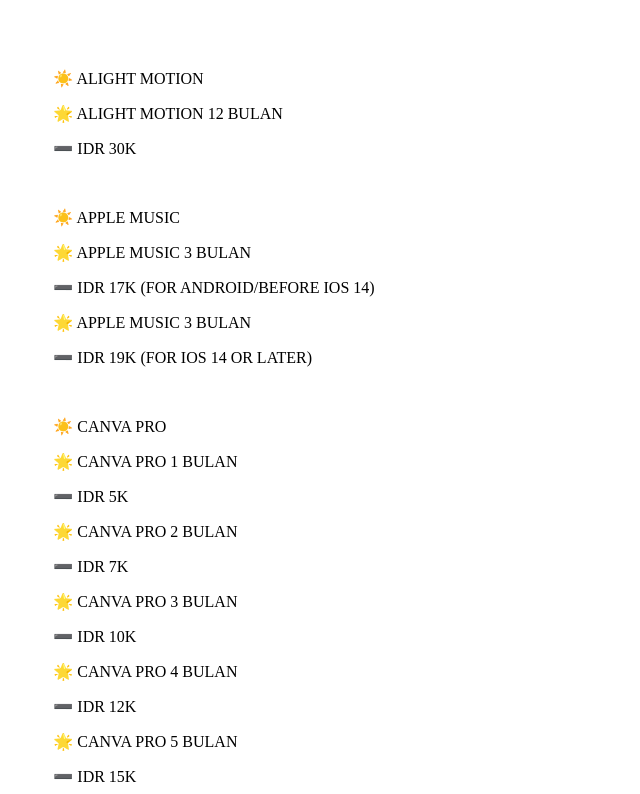
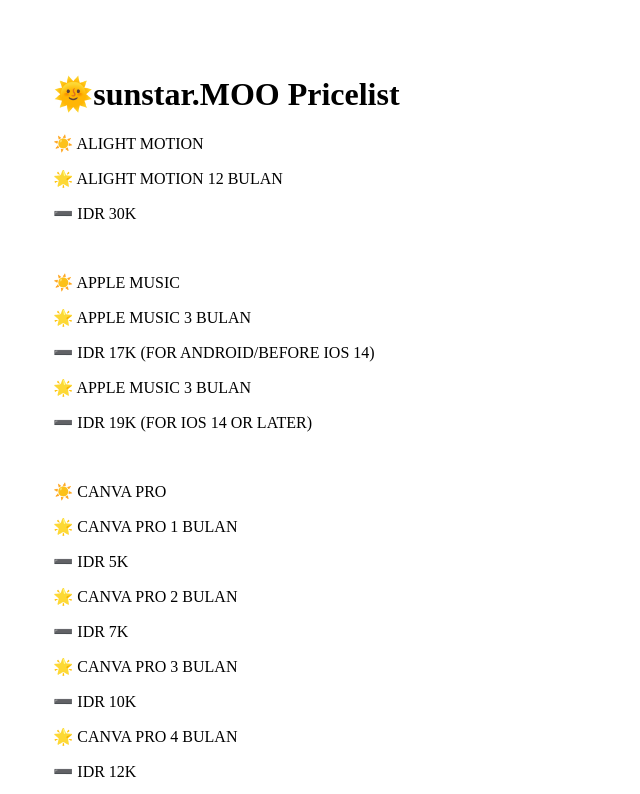
Before and after one commit to sunstar-MOO/full-price-text, a plain HTML site: page index.html in a window 1280 px wide. Shown: the top 794 px of the page, without its empty margins (0-640 px from the left). Drawn offline with Linux system fonts and the light colour scheme.

Commit message:
Update index.html

```diff
--- a/index.html
+++ b/index.html
@@ -9,6 +9,7 @@
   </head>
   <body>
     <div>
+      <h1>🌞sunstar.MOO Pricelist</h1>
       <p>☀️ ALIGHT MOTION</p>
 
       <p>🌟 ALIGHT MOTION 12 BULAN</p>
```
